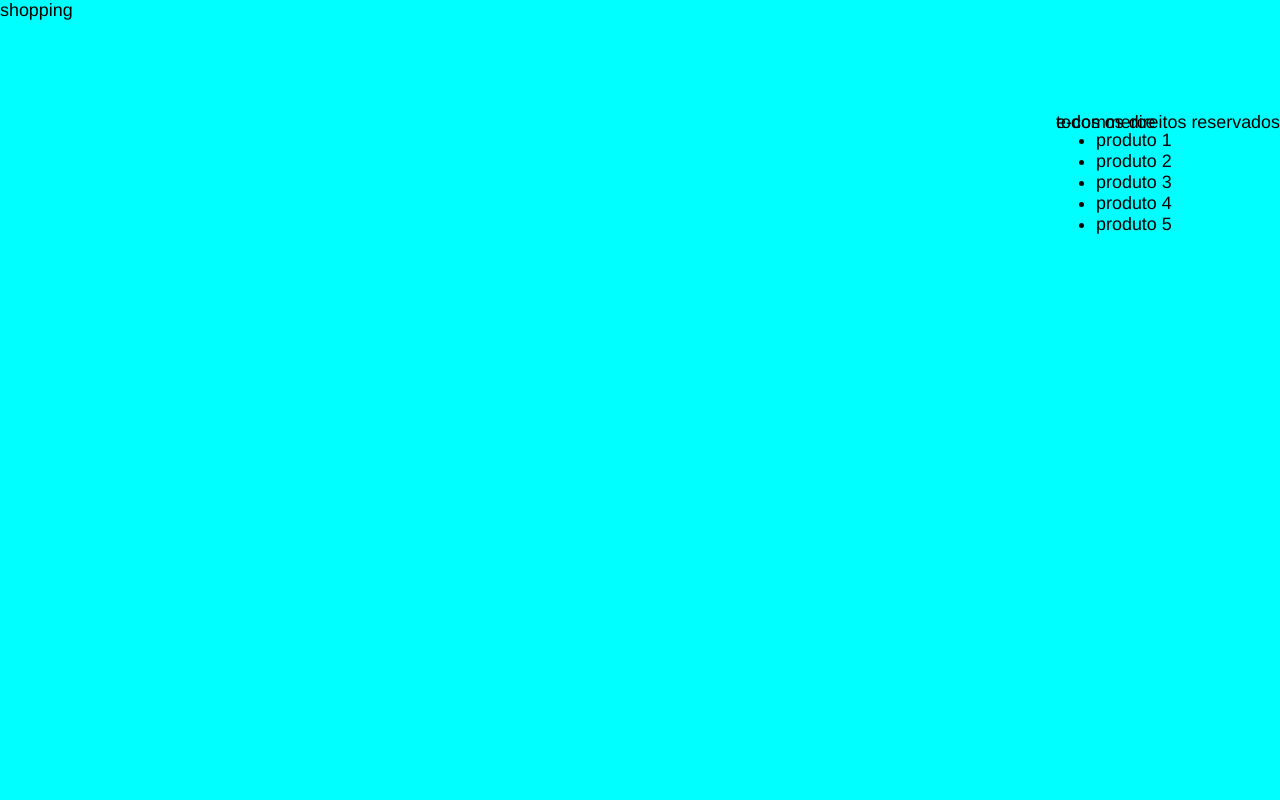
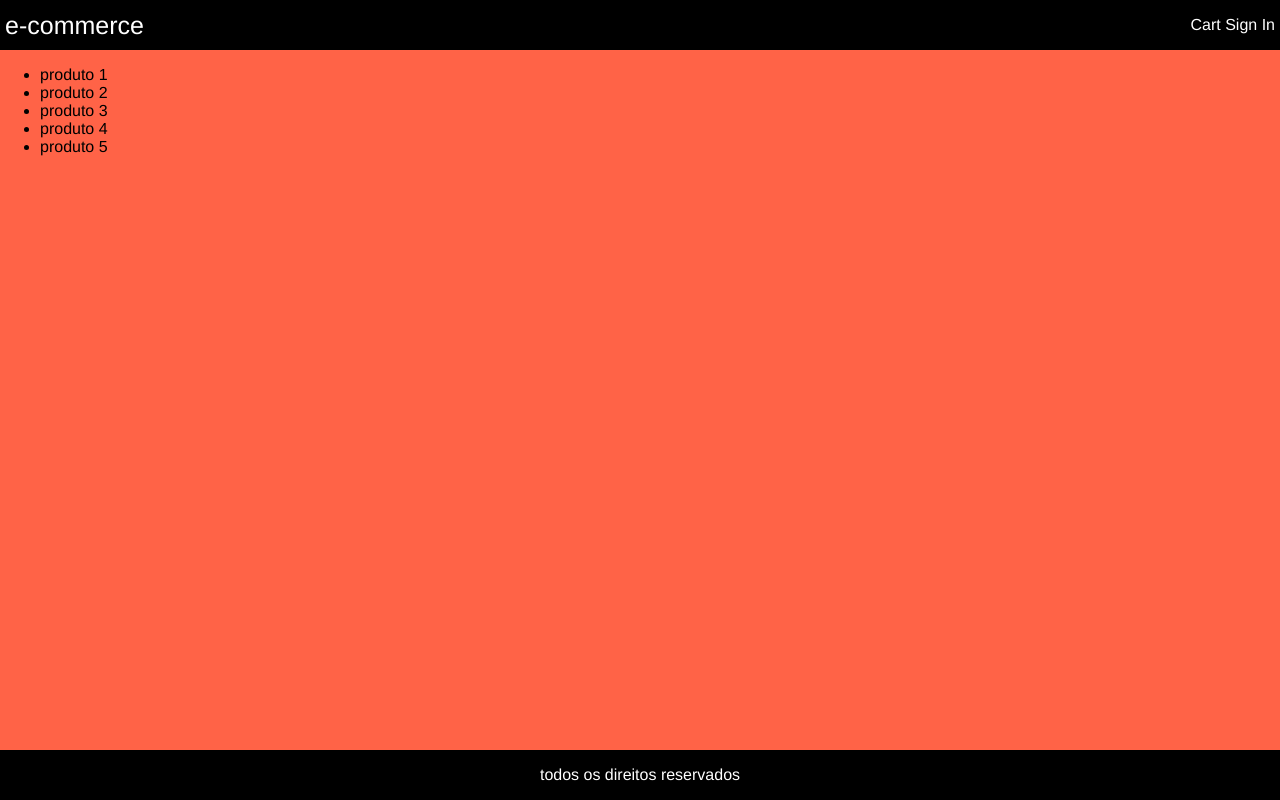
Before and after one commit to JuarezFranca/e-commerce, a plain HTML site: page template/index.html in a window 1280 px wide. Drawn offline with Linux system fonts and the light colour scheme.

Commit message:
estilo header e footer

```diff
--- a/template/index.html
+++ b/template/index.html
@@ -1,17 +1,22 @@
 <!DOCTYPE html>
 <html>
+
 <head>
-    <link rel="stylesheet" href="style.css"/>
+    <link rel="stylesheet" href="style.css" />
     <title>e-commerce</title>
 </head>
+
 <body>
     <div class="grid-container">
         <header class="header">
-            e-commerce
+            <div class="brand">
+                <a href="index.html">e-commerce</a>
+            </div>
+            <div class="header-links">
+                <a href="cart.html">Cart</a>
+                <a href="signin.html">Sign In</a>
+            </div>
         </header>
-        <aside>
-            shopping
-        </aside>
         <main class="main">
             <ul>
                 <li>produto 1</li>
@@ -26,4 +31,5 @@
         </footer>
     </div>
 </body>
+
 </html>
--- a/template/style.css
+++ b/template/style.css
@@ -1,26 +1,52 @@
 html{
-    font-size: 70%;
+    font-size: 62.5%;
     box-sizing: border-box;
 }
 body{
-    font: 1.6rem helvetica;
-    height: 20vh;
+    font: 1.6rem Helvetica;
+    height: 100vh;
     margin: 0;
-    background-color: aqua;
+
 }
 .grid-container{
     display: grid;
-    grid-template-areas:"header", "main", "footer";
+    grid-template-areas:"header" "main" "footer";
     grid-template-columns: 1fr;
     grid-template-rows: 5rem 1fr 5rem;
     height: 100%;
 }
 .header{
     grid-area: header;
+    background-color: black;
+    color: white;
+    display: flex;
+    justify-content: space-between;
+    align-items: center;
+    padding: 0.5rem;
+}
+.brand a{
+    color: white;
+    font-size: 2.5rem;
+    font-size: bold;
+    text-decoration: none;
+   }
+.header-links a{
+    color: white;
+    text-decoration: none;
+}
+.header-links a:hover{
+    color: tomato;
+
 }
 .main{
     grid-area: main;
+    background-color: tomato;
 }
 .footer{
     grid-area: footer;
+    background-color: black;
+    color: white;
+    display: flex;
+    justify-content: center;
+    align-items: center;
 }
```
